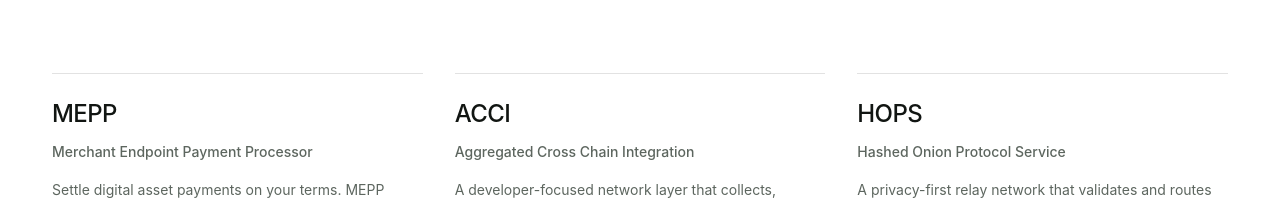
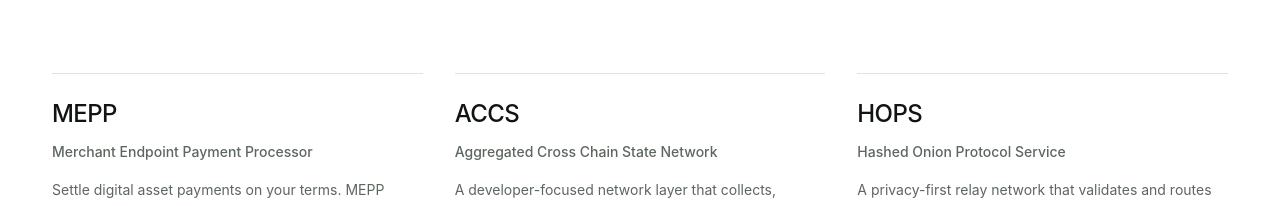
Before and after one commit to V4LKYN/hashed-solutions, a Next.js app: page / in a window 1280 px wide. Shown: the part 1431-1637 px from the top of the page. Built offline with nearby package versions, Linux system fonts and the light colour scheme.

Commit message:
Development

```diff
--- a/components/product-data.ts
+++ b/components/product-data.ts
@@ -1,6 +1,6 @@
 export const productCatalog = [
   { slug: 'mepp', name: 'MEPP', label: 'Merchant Endpoint Payment Processor', description: 'Settle digital asset payments on your terms. MEPP gives merchants a configurable payment layer that keeps treasury strategy private while making crypto checkout feel native.', detail: 'A settlement engine for businesses that need to accept crypto without exposing their operating position to the market. Configure asset rules, settlement timing, and merchant endpoints through one controlled interface.', features: ['Configurable settlement rules', 'Merchant-side value protection', 'Native crypto payment flows'] },
-  { slug: 'acci', name: 'ACCI', label: 'Aggregated Cross Chain Integration', description: 'A developer-focused network layer that collects, validates, and batches state across supported chains—reducing friction and transaction overhead without compromising protocol integrity.', detail: 'ACCI client networks maintain chain-native validation while intelligently grouping compatible transactions. What normally becomes five separate onchain actions can become one verified settlement, lowering fees and simplifying cross-chain application design.', features: ['Protocol-aware state validation', 'Batched onchain settlement', 'Chain-native assets and tokens'] },
+  { slug: 'accs', name: 'ACCS', label: 'Aggregated Cross Chain State Network', description: 'A developer-focused network layer that collects, validates, and batches state across supported chains—reducing friction and transaction overhead without compromising protocol integrity.', detail: 'ACCS client networks maintain chain-native validation while intelligently grouping compatible transactions. What normally becomes five separate onchain actions can become one verified settlement, lowering fees and simplifying cross-chain application design.', features: ['Protocol-aware state validation', 'Batched onchain settlement', 'Chain-native assets and tokens'] },
   { slug: 'hops', name: 'HOPS', label: 'Hashed Onion Protocol Service', description: 'A privacy-first relay network that validates and routes requests through a distributed, economically secured path—keeping origin, destination, and intent separate.', detail: 'DERN uses a three-hop relay architecture inspired by onion routing, with each node seeing only the context it needs. Relay operators stake value to participate and can be slashed for dishonest behavior, aligning network privacy with accountable infrastructure.', features: ['Three-hop encrypted routing', 'Protocol-validated relay operations', 'Stake-backed operator incentives'] },
 ]
 
```
